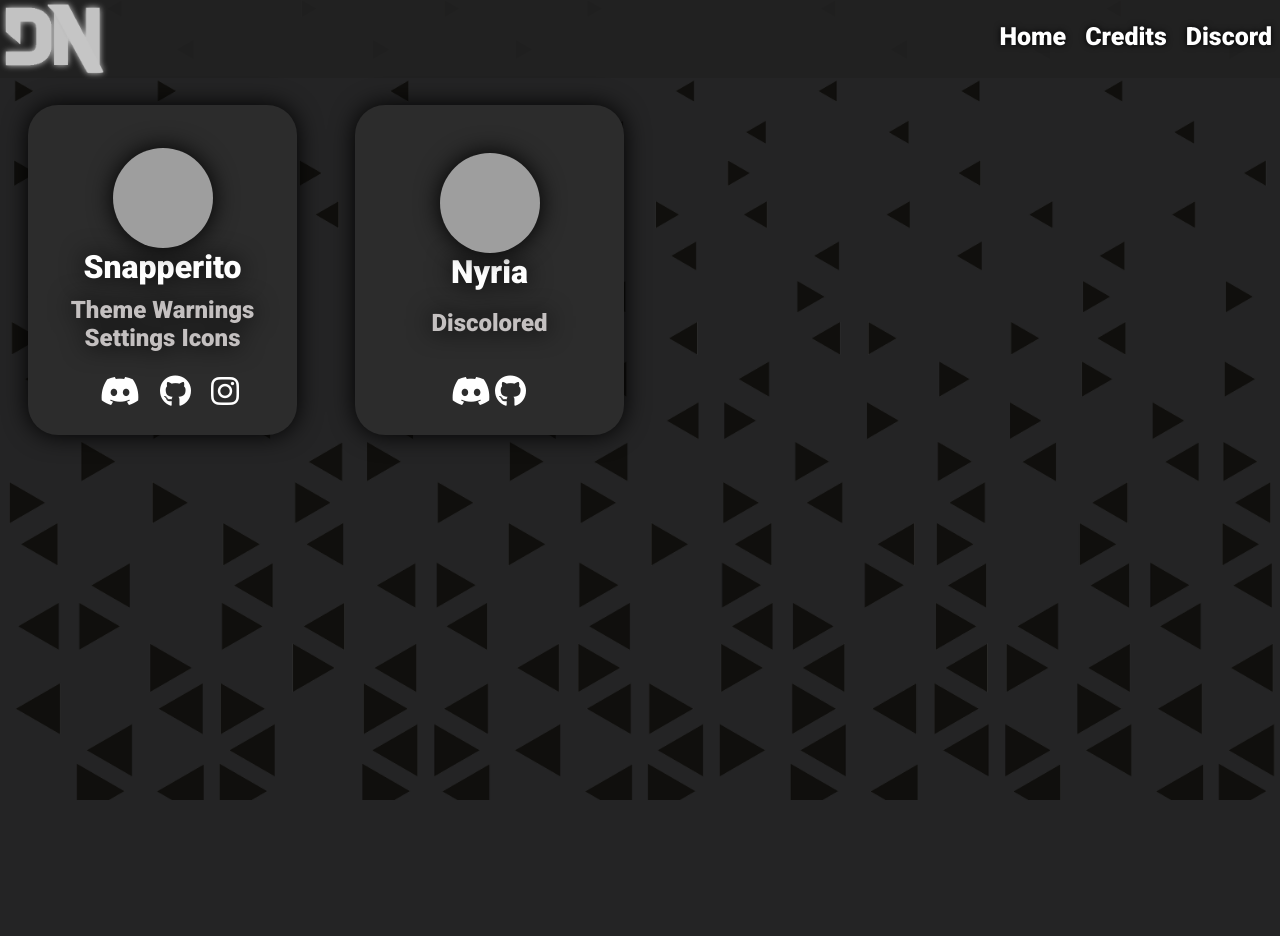
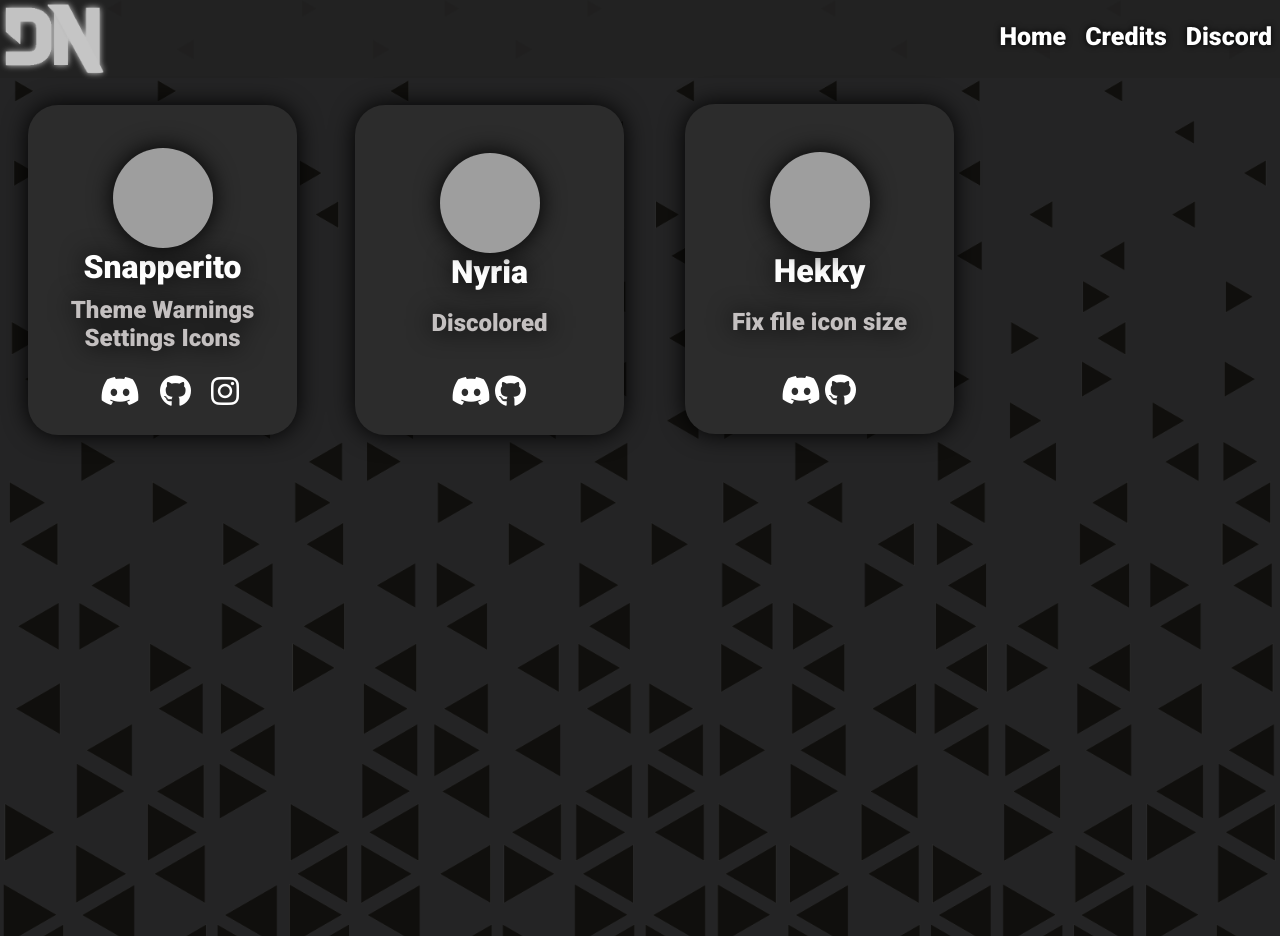
Before and after one commit to UntitledMorgue/DNWebsite, a plain HTML site: page credits.html in a window 1280 px wide. Shown: the top 936 px of the page. Before the commit the page ends 800 px from the top, so only its background shows below. Drawn offline with nearby package versions, Linux system fonts and the light colour scheme; grey boxes are pictures that could not be loaded.

Commit message:
added hekky

```diff
--- a/credits.html
+++ b/credits.html
@@ -82,6 +82,31 @@
         </div>
           </div>
         </div>
+        <div class="allcrds">
+          <!-- Hekky Card -->
+          <div class="card hekcard" onContextMenu="return false;">
+              <div class="nyrisoc" onContextMenu="return false;">
+                <div class="discord" onContextMenu="return false;">
+                  <i class="fab fa-2x fa-discord" onContextMenu="return false;" onclick='window.open("https://discord.com/users/346338830011596800/");return false;'></i>
+                </div>
+                <div class="github" onContextMenu="return false;">
+                  <i class="fab fa-2x fa-github" onContextMenu="return false;" onclick='window.open("https://github.com/hyblocker");return false;'></i>
+                </div>
+
+              </div>
+              <div class="stuffyes">
+              <h2 class="nyride" onContextMenu="return false;"><br /><span onclick='window.open("https://canary.discord.com/channels/538759280057122817/755005803303403570/895940789430022154");return false;' id="cardlink">Fix file icon size</span></h2>
+          <h1 class="cname" onContextMenu="return false;">Hekky</h1>
+          <img class="pfpy center2"
+            src="https://cdn.discordapp.com/avatars/346338830011596800/a_a2dc28496b82c9cc292f9e5cdc988935.gif?size=128"
+            draggable="false"
+            onContextMenu="return false;"
+            />
+          </div>
+            </div>
+          </div>
+
+
 
 
 
--- a/src/css/cred.css
+++ b/src/css/cred.css
@@ -138,6 +138,11 @@
     user-select:none;
   }
 
+  .hekcard {
+    position:relative;
+    bottom:475px;
+    left:810px;
+  }
 
   @media (max-width: 480px) {
     .nvbritms {
--- a/src/css/main.css
+++ b/src/css/main.css
@@ -54,6 +54,8 @@ body {
 
 .discordinv {
   cursor:pointer;
+  text-decoration: underline solid transparent;
+  transition: text-decoration 1s ease;
 }
 .discordinv:hover {
   text-decoration: underline solid Currentcolor;
```
